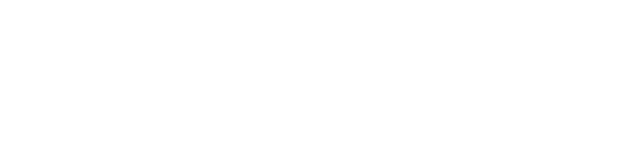
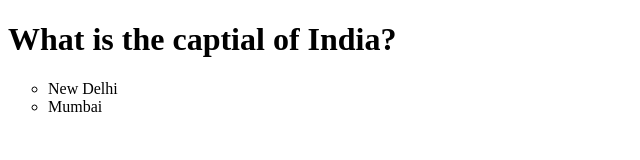
Before and after one commit to acciojob/trivia-Deepika-senthil, a website: page main.html in a window 1280 px wide. Shown: the whole page, without its empty margins (0-640 px from the left). Drawn offline with Linux system fonts and the light colour scheme.

Commit message:
created a submission

```diff
--- a/main.html
+++ b/main.html
@@ -7,7 +7,13 @@
 </head>
 
 <body>
-	<!-- the entire body must be written by student -->
+	<h1>What is the captial of India?</h1>
+	<nav>
+		<ul type="circle">
+			<li>New Delhi</li>
+			<li>Mumbai</li>
+		</ul>
+	</nav>
     <script type="text/javascript" src="./script.js">
 </script>
 
```
